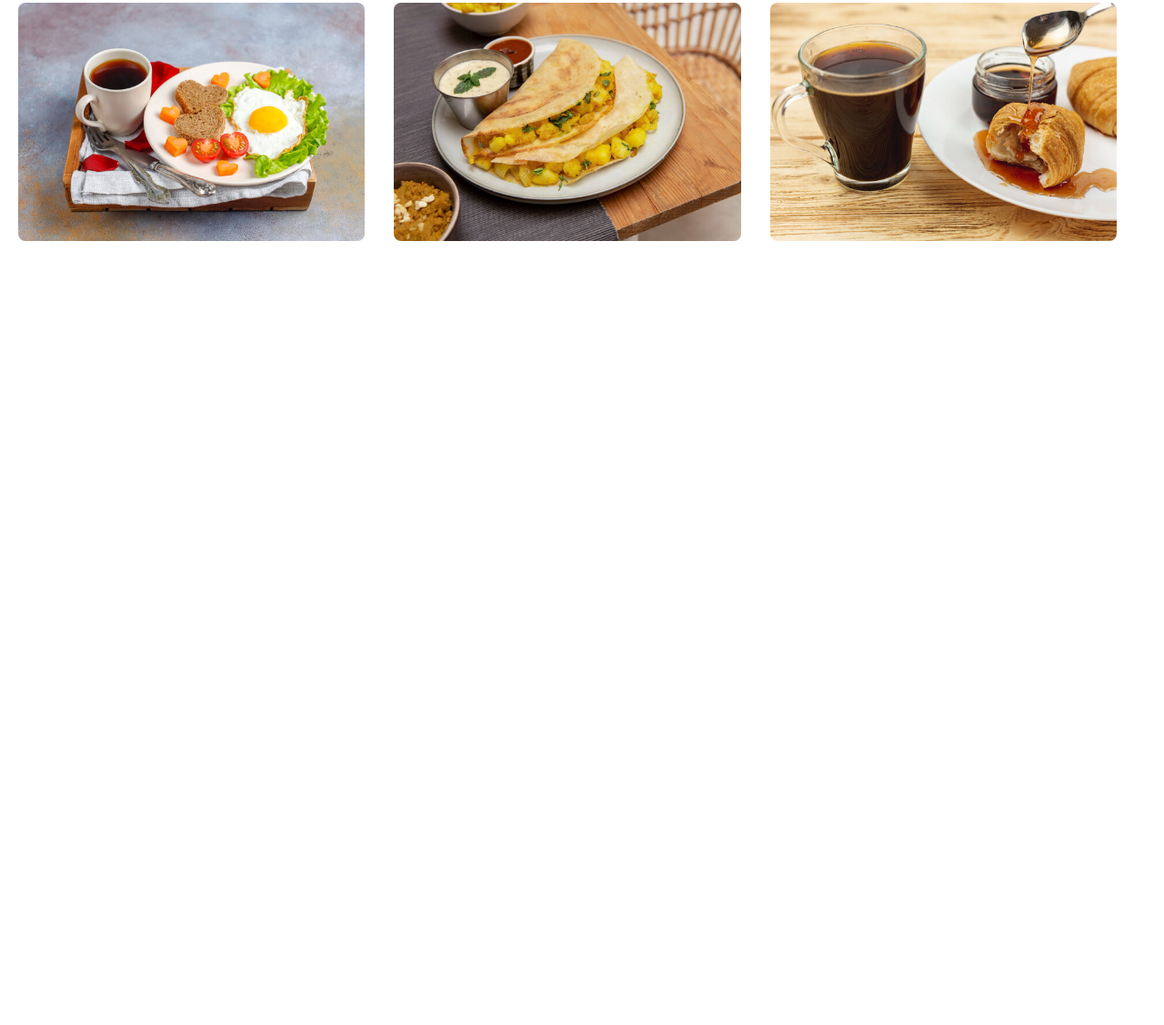
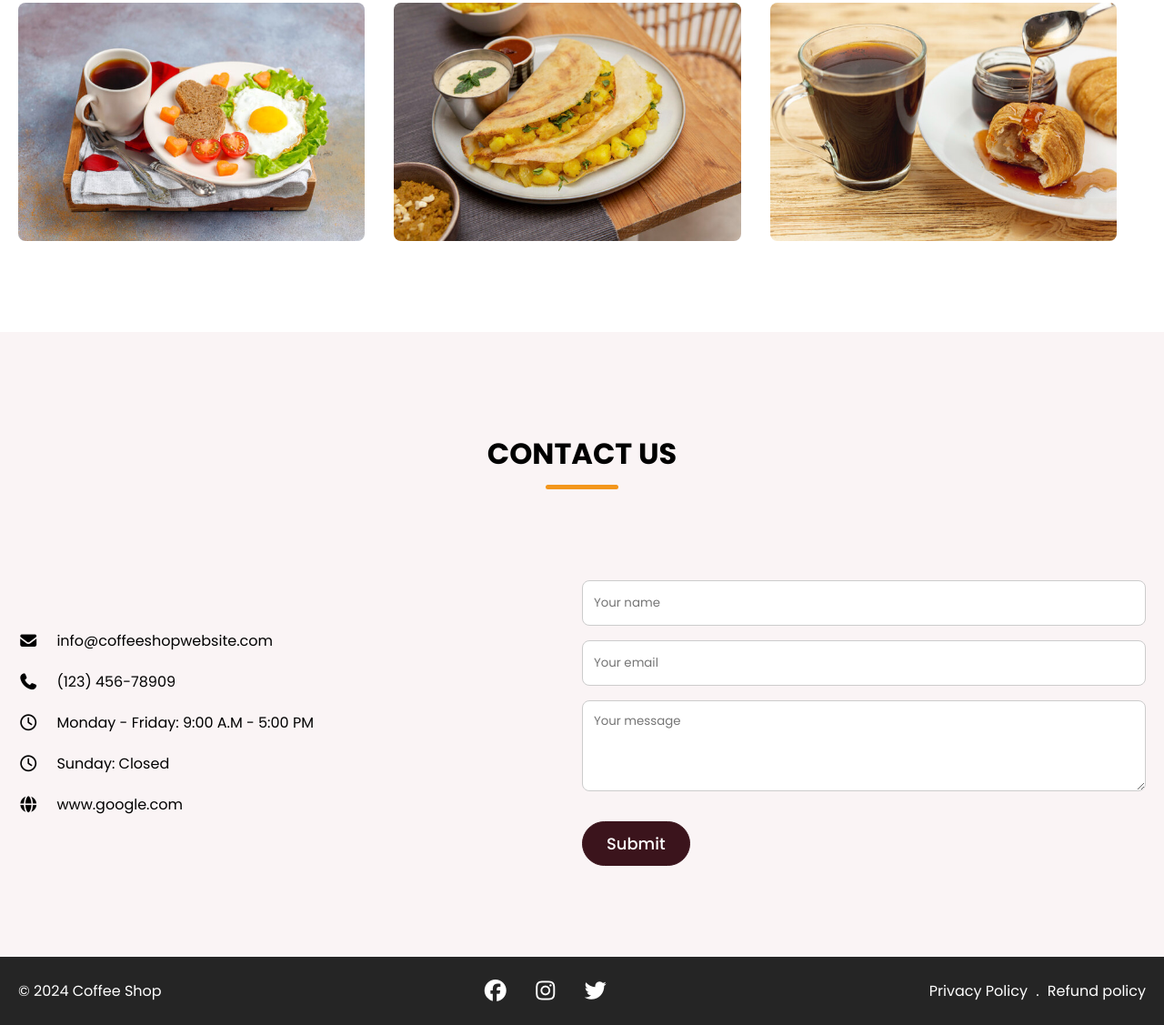
Before and after one commit to FahadPatel72/coffeeWeb, a plain HTML site: page index.html in a window 1280 px wide. Shown: the part 4066-5193 px from the top of the page at 91% size. Before the commit the page ends 4431 px from the top, so only its background shows below. Drawn offline with nearby package versions, Linux system fonts and the light colour scheme; a web font is replaced by a local one.

Commit message:
New Section Added

```diff
--- a/index.html
+++ b/index.html
@@ -23,19 +23,19 @@
                <a href="#" class="nav-link">Home</a>
             </li>
              <li class="nav-item">
-               <a href="#" class="nav-link">About</a>
+               <a href="#about" class="nav-link">About</a>
             </li>
              <li class="nav-item">
-               <a href="#" class="nav-link">Menu</a>
+               <a href="#menu" class="nav-link">Menu</a>
             </li>
              <li class="nav-item">
-               <a href="#" class="nav-link">Testimonial</a>
+               <a href="#testimonial" class="nav-link">Testimonial</a>
             </li>
              <li class="nav-item">
-               <a href="#" class="nav-link">Gallery</a>
+               <a href="#gallery" class="nav-link">Gallery</a>
             </li>
              <li class="nav-item">
-               <a href="#" class="nav-link">Contact</a>
+               <a href="#contact" class="nav-link">Contact</a>
             </li>
         </ul>
         <button id="menu-open-button" class="fas fa-bars"></button>
@@ -63,7 +63,7 @@
         </section>
 
         <!-- About section -->
-        <section class="about-section">
+        <section class="about-section" id="#about">
             <div class="section-content">
                 <div class="about-image-wrapper">
                     <img src="images/about-image.jpg" alt="About" class="about-image">
@@ -81,7 +81,7 @@
         </section>
 
         <!-- Menu section -->
-         <section class="menu-section">
+         <section class="menu-section" id="#menu">
             <h2 class="section-title">Our Menu</h2>
             <div class="section-content">
                 <ul class="menu-list">
@@ -120,7 +120,7 @@
          </section>
 
          <!-- Testimonial section -->
-          <section class="testimonials-section">
+          <section class="testimonials-section" id="#testimonial">
             <h2 class="section-title">Testimonials</h2>
             <div class="section-content">
                 <div class="slider-container swiper">
@@ -162,7 +162,7 @@
           </section>
 
           <!-- Galley section -->
-           <section class="gallery-section">
+           <section class="gallery-section" id="#gallery">
               <h2 class="section-title">Gallery</h2>
               <div class="section-content">
                 <ul class="gallery-list">
@@ -187,6 +187,59 @@
                 </ul>
               </div>
            </section>
+
+           <!-- Contact us section -->
+            <section class="contact-section" id="#contact">
+                <h2 class="section-title">Contact Us</h2>
+                <div class="section-content">
+                    <ul class="contact-info-list">
+                        <li class="contact-info">
+                            <i class="fa-solid fa-envelope"></i>
+                            <p>info@coffeeshopwebsite.com</p>
+                        </li>
+                        <li class="contact-info">
+                            <i class="fa-solid fa-phone"></i>
+                            <p>(123) 456-78909</p>
+                        </li>
+                        <li class="contact-info">
+                            <i class="fa-regular fa-clock"></i>
+                            <p>Monday - Friday: 9:00 A.M - 5:00 PM</p>
+                        </li>
+                        <li class="contact-info">
+                            <i class="fa-regular fa-clock"></i>
+                            <p>Sunday: Closed</p>
+                        </li>
+                        <li class="contact-info">
+                            <i class="fa-solid fa-globe"></i>
+                            <p>www.google.com</p>
+                        </li>
+                    </ul>
+
+                    <form action="#" class="contact-form">
+                        <input type="text" placeholder="Your name" class="form-input" required>
+                        <input type="email" placeholder="Your email" class="form-input" required>
+                        <textarea placeholder="Your message" id="" class="form-input"></textarea>
+                        <button class="submit-button">Submit</button>
+                    </form>
+                </div>
+            </section>
+
+            <!-- Footer section -->
+             <footer class="footer-section">
+                <div class="section-content">
+                    <p class="copyright-text">© 2024 Coffee Shop</p>
+                    <div class="social-link-list">
+                        <a href="#" class="social-link"><i class="fa-brands fa-facebook"></i></a>
+                        <a href="#" class="social-link"><i class="fa-brands fa-instagram"></i></a>
+                        <a href="#" class="social-link"><i class="fa-brands fa-twitter"></i></a>
+                    </div>
+                    <p class="policy-text">
+                        <a href="#" class="policy-link">Privacy Policy</a>
+                        <span class="separator">.</span>
+                        <a href="#" class="policy-link">Refund policy</a>
+                    </p>
+                </div>
+             </footer>
     </main>
  <!-- Linking swiper script -->
  <script src="https://cdn.jsdelivr.net/npm/swiper@11/swiper-bundle.min.js"></script>
--- a/style.css
+++ b/style.css
@@ -365,6 +365,109 @@ header .navbar {
    transform: scale(1.3);
 }
 
+/* Contuct us section styling */
+.contact-section{
+    padding: 50px 0 100px;
+    background: var(--light-pink-color);
+}
+
+.contact-section .section-content{
+    display: flex;
+    gap: 48px;
+    align-items: center;
+    justify-content: space-between;
+}
+
+.contact-section .contact-info-list .contact-info{
+    display: flex;
+    gap: 20px;
+    margin: 20px 0;
+    align-items: center;
+}
+
+.contact-section .contact-info-list .contact-info i {
+   font-size: var(--font-size-m);
+}
+
+.contact-section .contact-form .form-input{
+   width: 100%;
+   height: 50px;
+   padding: 0 12px;
+   outline: none;
+   margin-bottom: 16px;
+   background: var(--white-color);
+   border-radius: var(--border-radius-s);
+   border: 1px solid var(--medium-gray-color);
+}
+
+.contact-section .contact-form {
+   max-width: 50%;
+}
+
+.contact-section .contact-form .form-input:focus{
+   border-color: var(--secondary-color);
+}
+
+.contact-section .contact-form .submit-button {
+   margin-top: 10px;
+   border-radius: var(--border-radius-m);
+   font-weight: var(--font-weight-medium);
+   font-size: var(--font-size-m);
+   padding: 10px 26px;
+   color: var(--white-color);
+   background: var(--primary-color);
+   border: 1px solid var(--primary-color);
+   transition: 0.2s ease;
+}
+
+.contact-section .contact-form .submit-button:hover{
+    background: transparent;
+    color: var(--primary-color);
+
+}
+
+.contact-section .contact-form textarea.form-input {
+   height: 100px;
+   padding: 12px;
+   resize: vertical;
+}
+
+/* Footer section styling */
+.footer-section {
+    padding: 20px 0;
+    background: var(--dark-color);
+}
+
+.footer-section .section-content {
+    display: flex;
+    align-items: center;
+    justify-content: space-between;
+}
+
+.footer-section :where(.copyright-text, .social-link, .policy-link) {
+    color: var(--white-color);
+    transition: 0.2s ease;
+}
+
+.footer-section .social-link-list {
+    display: flex;
+    gap: 25px;
+}
+
+.footer-section .social-link-list .social-link {
+    font-size: var(--font-size-1);
+    transition: 0.2s ease;
+}
+
+.footer-section .social-link-list .social-link:hover , .footer-section .policy-text .policy-link:hover {
+    color: var(--secondary-color);
+}
+
+.footer-section .policy-text .separator {
+   color: var(--white-color);
+   margin: 0 5px;
+}
+
 /* Responsive media query for max width 1024px */
 @media screen and (max-width: 1024px){
 
@@ -456,7 +559,7 @@ header .navbar {
         justify-content: center;
     }
 
-    .hero-section .hero-details :is(.subtitle,.description), .about-section,.about-details{
+    .hero-section .hero-details :is(.subtitle,.description), .about-section,.about-details , .contact-section .contact-form{
         max-width: 100%;
     }
 
@@ -500,6 +603,12 @@ header .navbar {
     .gallery-section .gallery-list .gallery-item{
         width: calc(100% / 2 - 30px);
     }
+
+    .contact-section .section-content {
+        display: flex;
+        flex-direction: column-reverse;
+        align-items: center;
+    }
 }
 
 @media screen and (max-width: 640px) {
@@ -523,4 +632,9 @@ header .navbar {
         width: 100%;
     }
 
+    .footer-section .section-content{
+        flex-direction: column;
+        gap: 20px;
+    }
+
 }
```
